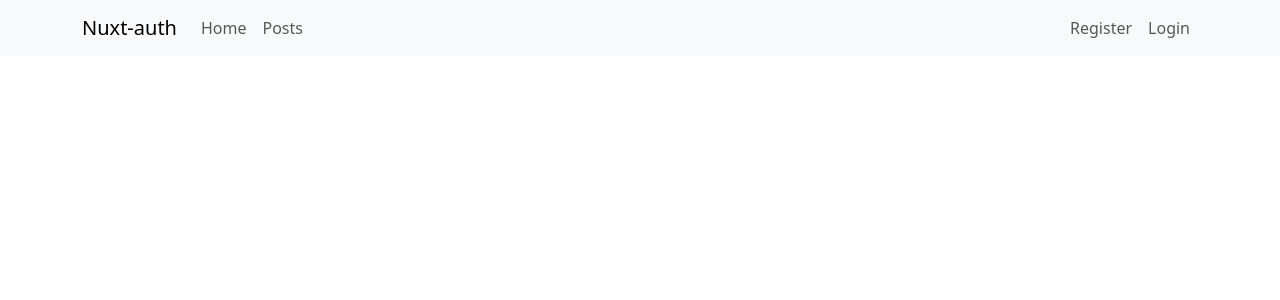
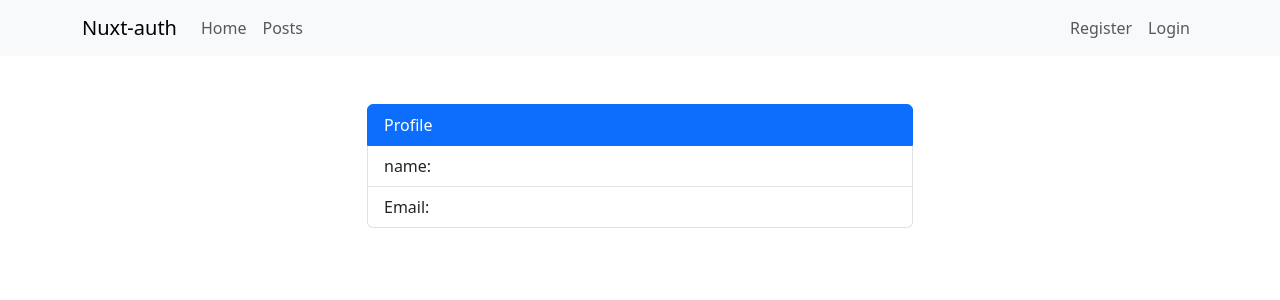
Before and after one commit to HamidEidy/Nuxt-Token-Based-Authentication, a Nuxt app: page /profile in a window 1280 px wide. Shown: the top 300 px of the page. Built offline with nearby package versions, Linux system fonts and the light colour scheme.

Commit message:
add profile page

```diff
--- /dev/null
+++ b/pages/profile.vue
@@ -0,0 +1,20 @@
+<template>
+    <div class="container mt-5">
+        <div class="row">
+            <div class="col-md-6 offset-md-3">
+                <ul class="list-group">
+                    <li class="list-group-item active" aria-current="true">Profile</li>
+                    <li class="list-group-item">name: {{ authUser?.name }}</li>
+                    <li class="list-group-item">Email: {{ authUser?.email }}</li>
+                </ul>
+            </div>
+        </div>
+    </div>
+</template>
+
+
+<script setup>
+
+const {authUser} = useAuth()
+
+</script>
```
